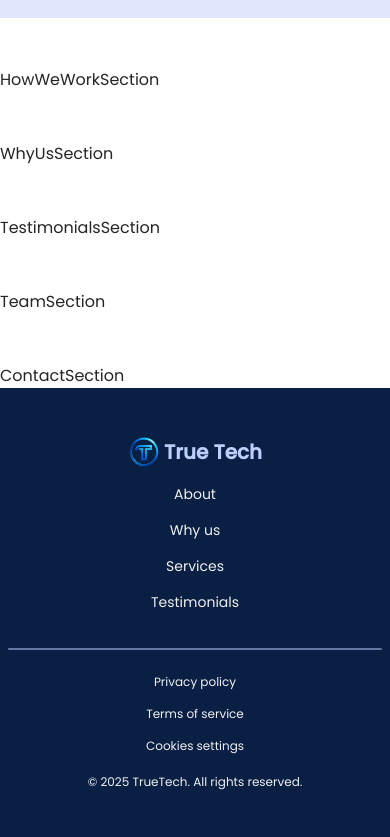
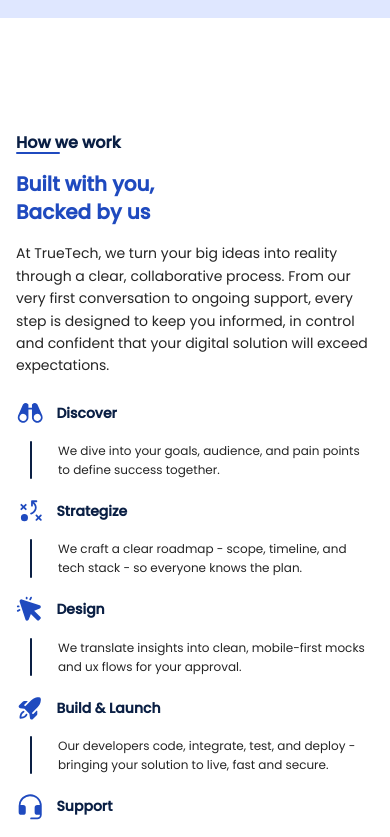
Before and after one commit to 1True-Tech/true-tech-website, a Next.js app: page / in a window 390 px wide. Shown: the part 1760-2597 px from the top of the page. Built offline with nearby package versions, Linux system fonts and the light colour scheme.

Commit message:
feat: implement HowWeWorkSection and HowWeWorkProcessCard components with responsive design and structured content

```diff
--- a/components/AboutCard.tsx
+++ b/components/AboutCard.tsx
@@ -1,15 +1,12 @@
+import { ExtendedElement } from "@/types/index.";
 import clsx from "clsx";
-import React from "react";
 import Icons, { icon_name } from "./ui/Icons";
 
 type Props = {
     icon_name:icon_name;
     title:string;
     description:string;
-}&React.DetailedHTMLProps<
-  React.HTMLAttributes<HTMLHeadingElement>,
-  HTMLElement
->;
+}&ExtendedElement;
 
 export default function AboutCard({ icon_name,title,description, className, ...props }: Props) {
   return (
--- /dev/null
+++ b/components/HowWeWorkProcessCard.tsx
@@ -0,0 +1,64 @@
+import { ExtendedElement } from "@/types/index.";
+import clsx from "clsx";
+import Icons, { icon_name } from "./ui/Icons";
+
+type Props = {
+  icon_name: icon_name;
+  title: string;
+  description: string;
+} & ExtendedElement;
+
+export default function HowWeWorkProcessCard({
+  icon_name,
+  title,
+  description,
+  className,
+  ...props
+}: Props) {
+  return (
+    <article
+      {...props}
+      className={clsx(
+        "flex flex-col gap-3 duration-500",
+        "not-last:[--last-color:var(--color-primary))]",
+        "not-last:[--last-height:100%]",
+        "last:[--last-height:0%]",
+        "last:[--last-color:transparent]",
+
+        className
+      )}
+    >
+      {/* heading */}
+      <div className="w-full flex gap-3 items-center">
+        {/* icon */}
+        <Icons
+          icon_name={icon_name}
+          size={32}
+          className="text-secondary"
+          weight="fill"
+        />
+        {/* title */}
+        <h5 className="text-primary w-full text-sm sm:text-base font-bold leading-[160%]">
+          {title}
+        </h5>
+      </div>
+
+      <div className="w-full grid gap-3 grid-cols-[30px_1fr]">
+        {/* before line */}
+        <span
+          className={clsx(
+            "w-full h-full pointer-events-none flex items-center justify-center"
+          )}
+        >
+          <span
+            className={clsx("w-0.5 rounded-full h-[var(--last-height)] bg-[var(--last-color)] duration-500")}
+          />
+        </span>
+        {/* description */}
+        <p className="text-neutral-900 text-xs sm:text-sm leading-[160%]">
+          {description}
+        </p>
+      </div>
+    </article>
+  );
+}
--- a/components/sections/HowWeWorkSection.tsx
+++ b/components/sections/HowWeWorkSection.tsx
@@ -1,8 +1,57 @@
+import HowWeWorkProcessCard from "../HowWeWorkProcessCard";
+import {
+  Section,
+  SectionHeadline,
+  SectionSummary,
+  SectionTagline,
+} from "../ui/SectionSummaryContent";
 
-type Props = {}
+type Props = {};
 
 export default function HowWeWorkSection({}: Props) {
   return (
-    <section>HowWeWorkSection</section>
-  )
+    <Section className="w-full py-16 grid grid-cols-1 sm:grid-cols-2 gap-5 items-center">
+      {/* content */}
+      <section className="flex flex-col gap-4">
+        <SectionTagline>How we work</SectionTagline>
+        <SectionHeadline>
+          Built with you, <br /> Backed by us
+        </SectionHeadline>
+        <SectionSummary>
+          At TrueTech, we turn your big ideas into reality through a clear,
+          collaborative process. From our very first conversation to ongoing
+          support, every step is designed to keep you informed, in control and
+          confident that your digital solution will exceed expectations.
+        </SectionSummary>
+      </section>
+
+      <section className="min-h-full h-fit flex flex-col gap-4">
+        <HowWeWorkProcessCard
+          icon_name="binoculars"
+          title="Discover"
+          description="We dive into your goals, audience, and pain points to define success together."
+        />
+        <HowWeWorkProcessCard
+          icon_name="strategy"
+          title="Strategize"
+          description="We craft a clear roadmap - scope, timeline, and tech stack - so everyone knows the plan."
+        />
+        <HowWeWorkProcessCard
+          icon_name="cursor_click"
+          title="Design"
+          description="We translate insights into clean, mobile-first mocks and ux flows for your approval."
+        />
+        <HowWeWorkProcessCard
+          icon_name="rocket_launch"
+          title="Build & Launch"
+          description="Our developers code, integrate, test, and deploy - bringing your solution to live, fast and secure."
+        />
+        <HowWeWorkProcessCard
+          icon_name="headset"
+          title="Support"
+          description="Post-Launch, we handle maintenance, updates, and new features to keep you ahead."
+        />
+      </section>
+    </Section>
+  );
 }
--- a/components/ui/SectionSummaryContent.tsx
+++ b/components/ui/SectionSummaryContent.tsx
@@ -1,48 +1,83 @@
-import clsx from 'clsx'
-import React from 'react'
+import { ExtendedElement } from "@/types/index.";
+import clsx from "clsx";
+import React from "react";
 
-type Props = {}
+type Props = {};
 
-export function SectionTagline({className, children, ...props}: React.DetailedHTMLProps<React.HTMLAttributes<HTMLHeadingElement>, HTMLHeadingElement>) {
+export function SectionTagline({
+  className,
+  children,
+  ...props
+}: React.DetailedHTMLProps<
+  React.HTMLAttributes<HTMLHeadingElement>,
+  HTMLHeadingElement
+>) {
   return (
-    <h2 {...props} className={
-        clsx(
-            "w-fit relative font-bold text-primary before:absolute before:w-[calc((100%/2)-2dvw)] leading-[140%] before:h-[2px] before:bg-secondary before:rounded-full before:bottom-0",
-            className,
-        )
-    }>{children}</h2>
-  )
+    <h2
+      {...props}
+      className={clsx(
+        "w-fit relative font-bold text-primary before:absolute before:w-[calc((100%/2)-2dvw)] leading-[140%] before:h-[2px] before:bg-secondary before:rounded-full before:bottom-0",
+        className
+      )}
+    >
+      {children}
+    </h2>
+  );
 }
 
-export function SectionHeadline({className, children, ...props}: React.DetailedHTMLProps<React.HTMLAttributes<HTMLHeadingElement>, HTMLHeadingElement>) {
+export function SectionHeadline({
+  className,
+  children,
+  ...props
+}: React.DetailedHTMLProps<
+  React.HTMLAttributes<HTMLHeadingElement>,
+  HTMLHeadingElement
+>) {
   return (
-    <h3 {...props} className={
-        clsx(
-            "w-fit relative font-bold text-xl sm:text-3xl lg:text-5xl leading-[140%] text-secondary",
-            className,
-        )
-    }>{children}</h3>
-  )
+    <h3
+      {...props}
+      className={clsx(
+        "w-fit relative font-bold text-xl sm:text-3xl lg:text-5xl leading-[140%] text-secondary",
+        className
+      )}
+    >
+      {children}
+    </h3>
+  );
 }
 
-export function SectionSummary({className, children, ...props}: React.DetailedHTMLProps<React.HTMLAttributes<HTMLHeadingElement>, HTMLHeadingElement>) {
+export function SectionSummary({
+  className,
+  children,
+  ...props
+}: React.DetailedHTMLProps<
+  React.HTMLAttributes<HTMLHeadingElement>,
+  HTMLHeadingElement
+>) {
   return (
-    <p {...props} className={
-        clsx(
-            "w-fit relative font-normal text-sm sm:text-base leading-[160%] text-neutral-900",
-            className,
-        )
-    }>{children}</p>
-  )
+    <p
+      {...props}
+      className={clsx(
+        "w-fit relative font-normal text-sm sm:text-base leading-[160%] text-neutral-900",
+        className
+      )}
+    >
+      {children}
+    </p>
+  );
 }
 
-export function Section({className, children, ...props}: React.DetailedHTMLProps<React.HTMLAttributes<HTMLHeadingElement>, HTMLElement>) {
+export function Section({
+  className,
+  children,
+  ...props
+}: ExtendedElement) {
   return (
-    <section {...props} className={
-        clsx(
-            "relative px-4 sm:px-8 md:px-12 lg:px-16",
-            className,
-        )
-    }>{children}</section>
-  )
+    <section
+      {...props}
+      className={clsx("relative px-4 sm:px-8 md:px-12 lg:px-16", className)}
+    >
+      {children}
+    </section>
+  );
 }
--- /dev/null
+++ b/types/index..d.ts
@@ -0,0 +1,6 @@
+import React from "react";
+
+export type ExtendedElement = React.DetailedHTMLProps<
+  React.HTMLAttributes<HTMLElement>,
+  HTMLElement
+>
```
